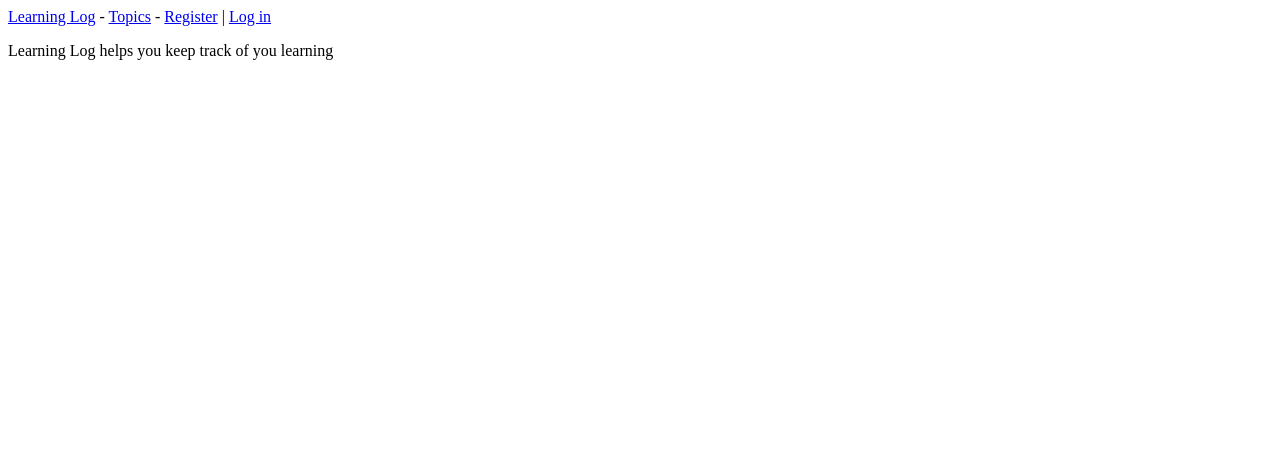
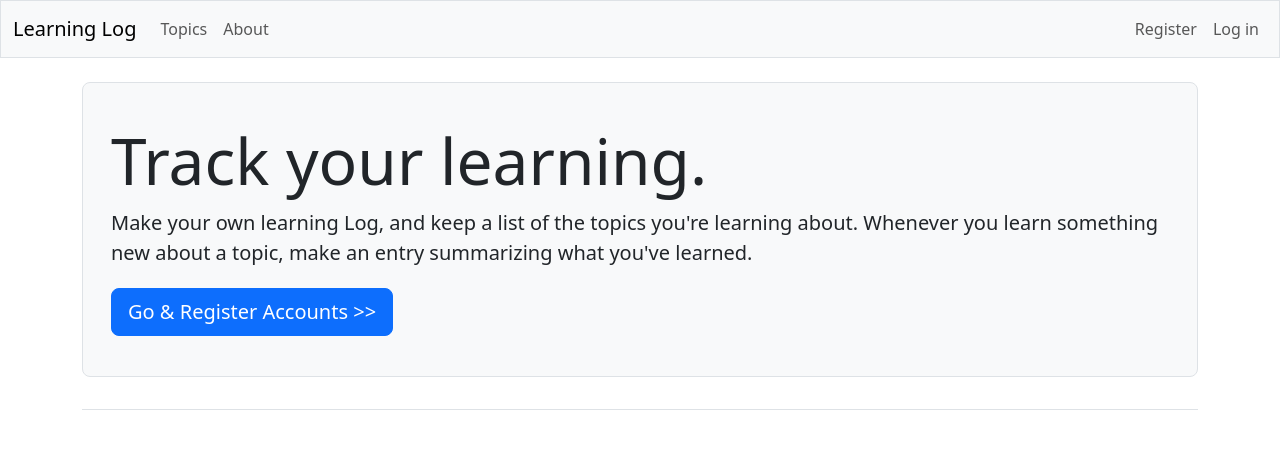
Before and after one commit to hedefu999/AIResearch, a Django app: page /index in a window 1280 px wide. Shown: the top 449 px of the page. Run offline with Django 5.2, Linux system fonts and the light colour scheme; some libraries are stand-ins or nearby versions.

Commit message:
0601-H:使用bootstrap美化

```diff
--- /dev/null
+++ b/djangodemo/learning_logs/templates/learning_logs/base_bs.html
@@ -0,0 +1,77 @@
+<!DOCTYPE html>
+<html lang="en">
+    <head>
+        <meta charset="utf-8"/>
+        <meta name="viewport" content="width=device-width, initial-scale=1"/>
+        <title>学习笔记</title>
+
+        {% load django_bootstrap5 %}
+        <!-- django-bootstrap5中的定制模板标签，加载实现Bootstrap样式所需的所有CSS文件 -->
+        {% bootstrap_css %}
+        <!-- 启用可能在页面中使用的所有交互行为，如可折叠的导航栏 -->
+        {% bootstrap_javascript %}
+
+    </head>
+    <body>
+        <!-- mb-4 表示 margin-bottom,确保导航栏和页面其他部分之间有一些空白区域 -->
+        <nav class="navbar navbar-expand-md navbar-light bg-light mb-4 border">
+            <div class="container-fluid">
+                <a class="navbar-brand" href="{% url 'learning_logs:index' %}">Learning Log</a>
+                <!-- 窗口太窄时展示下拉列表，隐藏了水平导航栏 -->
+                <button class="navbar-toggler" type="button" data-bs-toggle="collapse"
+                data-bs-target="#navbarCollapse" aria-controls="navbarCollapse"
+                aria-expanded="false" aria-label="Toggle navigation">
+                    <span class="navbar-toggler-icon"></span>
+                </button>
+                <!-- 定义导航栏的可折叠部分 -->
+                <div class="collapse navbar-collapse" id="navbarCollapse">
+                    <ul class="navbar-nav me-auto mb-2 mb-md-0 ">
+                        <li class="nav-item">
+                            <a class="nav-link" href="{% url 'learning_logs:topics' %}">Topics</a>
+                        </li>
+                        <li class="nav-item">
+                            <a class="nav-link" href="{%url 'learning_logs:about'%}">About</a>
+                        </li>
+                    </ul> <!---定义导航栏左侧链接d代码-->
+
+                    <!-- 与账户相关d链接 -->
+                     <!-- ms-auto margin-start-automatic 自动左边距，确保这组链接位于窗口右侧 -->
+                    <ul class="navbar-nav ms-auto mb-2 mb-md-0">
+                        {% if user.is_authenticated %}
+                        <li class="nav-item">
+                            <!-- 注意区分 \{\%\%\} \{\{\}\} 两种标签-->
+                            <span class="navbar-text me-2">Hello, {{user.username}}</span>
+                        </li>
+                        {%else%}
+                        <li class="nav-item">
+                            <a class="nav-link" href="{%url 'accounts:register'%}">Register</a>
+                        </li>
+                        <li class="nav-item">
+                            <a class="nav-link" href="{%url 'accounts:login'%}">Log in</a>
+                        </li>
+                        {% endif %}
+                    </ul><!--与账户相关的链接-->
+                    {% if user.is_authenticated%}
+                    <form action="{% url 'accounts:logout'%} ", method="post">
+                        {%csrf_token%}
+                        <button name="submit" class="btn btn-outline-secondary btn-sm">Log out</button>
+                    </form>
+                    {%endif%}
+                </div> <!--定义导航栏可折叠部分d代码-->
+            </div> <!--定义导航栏容器的代码-->
+        </nav> <!--定义导航栏的代码-->
+
+        <!-- jumbotron 定义了页面d整体结构 -->
+        <!-- 借助bootstrap选择器container对页面元素进行分组 -->
+        <main class="container">
+            <!-- 选择器border-bottom将在page_header块下添加较细的边框 -->
+            <div class="pb-2 mb-2 border-bottom">
+                {% block page_header %}{% endblock page_header%}
+            </div>
+            <div><!--各个页面的block content中的内容会被防止到这个标记区域内-->
+                {%block content%}{%endblock content%}
+            </div>
+        </main>
+
+    </body>
+</html>
--- a/djangodemo/learning_logs/templates/learning_logs/index.html
+++ b/djangodemo/learning_logs/templates/learning_logs/index.html
@@ -1,9 +1,14 @@
-{% extends 'learning_logs/base.html' %}
-{% block content %}
-<!DOCTYPE html>
-<html>
-    <!-- <p>Learning Log</p> -->
-
-    <p>Learning Log helps you keep track of you learning</p>
-</html>
-{% endblock content %}
+{% extends 'learning_logs/base_bs.html' %}
+{%block page_header%}
+<div class="p-3 mb-4 bg-light border rounded-3">
+    <div class="container-fluid py-4">
+        <h1 class="display-3">Track your learning.</h1>
+        <p class="lead">Make your own learning Log, and keep a list of the topics you're learning about. Whenever you learn something new about a topic, make an entry summarizing what you've learned.</p>
+        {%if user.is_authenticated%}
+        <a class="btn btn-success btn-lg mt-1" href="{%url 'learning_logs:topics'%}">好好学习，天天向上></a>
+        {%else%}
+        <a class="btn btn-primary btn-lg mt-1" href="{%url 'accounts:register'%}">Go & Register Accounts >></a>
+        {%endif%}
+    </div>
+</div>
+{% endblock page_header%}
--- a/djangodemo/learning_logs/templates/learning_logs/new_topic.html
+++ b/djangodemo/learning_logs/templates/learning_logs/new_topic.html
@@ -1,4 +1,4 @@
-{% extends 'learning_logs/base.html' %}
+{% extends 'learning_logs/base_bs.html' %}
 {% block content %}
     <p>Add a new topic:</p>
     <!-- action 告知提交数据到 learning_logs/urls.py 中定义的new_topic上 -->
--- a/djangodemo/learning_logs/urls.py
+++ b/djangodemo/learning_logs/urls.py
@@ -9,6 +9,7 @@ urlpatterns = [
     path('index', views.index, name='index'),
     # 显示所有topic的页面
     path('topics', views.topics, name='topics'),
+    path('about', views.about, name='about'),
     # 特定Topic下d所有entry查询页面
     path('topics/<int:topic_id>', views.topic, name='topic'),
     # 用于添加新主题的网页
--- a/djangodemo/learning_logs/views.py
+++ b/djangodemo/learning_logs/views.py
@@ -16,6 +16,10 @@ def topics(request):
     topics = Topic.objects.filter(owner=request.user).order_by('date_added')
     context = {'topics': topics}
     return render(request, 'learning_logs/topics.html', context)
+
+def about(request):
+    context={}
+    return render(request, 'learning_logs/about.html', context)
 
 @login_required
 def topic(request, topic_id):
--- a/djangodemo/ll_project/settings.py
+++ b/djangodemo/ll_project/settings.py
@@ -34,6 +34,9 @@ INSTALLED_APPS = [
     # 添加自己的应用程序,需要放在默认应用程序前面
     'learning_logs',
     'accounts',
+
+    # 添加第三方应用程序 需要放置在 自有App 和 django默认App 之间
+    'django_bootstrap5',
 
     'django.contrib.admin',
     'django.contrib.auth',
```
Also changed, not shown: djangodemo/accounts/templates/registration/login.html (+12 -5 lines), djangodemo/accounts/templates/registration/register.html (+12 -3 lines), djangodemo/learning_logs/templates/learning_logs/about.html (added, +7 -0 lines), djangodemo/learning_logs/templates/learning_logs/edit_entry.html (+14 -7 lines), djangodemo/learning_logs/templates/learning_logs/new_entry.html (+17 -8 lines), djangodemo/learning_logs/templates/learning_logs/topic.html (+23 -18 lines), djangodemo/learning_logs/templates/learning_logs/topics.html (+8 -6 lines), djangodemo/db.sqlite3, djangodemo/learning_logs/migrations/0003_topic_owner.py (added), djangodemo/readme.md.
